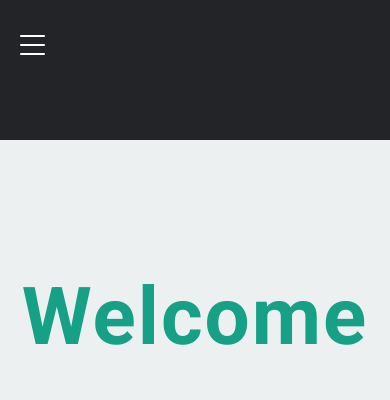
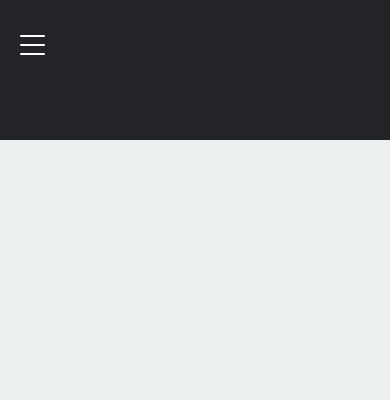
Before and after one commit to Egoist66/Farid-Mahmudov.github.io, a PHP site: page / in a window 390 px wide. Shown: the top 400 px of the page. Run offline with PHP 8.4, Linux system fonts and the light colour scheme; some web fonts are replaced.

Commit message:
11commit

```diff
--- a/index.html
+++ b/index.html
@@ -57,16 +57,6 @@
 
                         <ul class="navigation__list  navigation-list  accordeon">
                             <!--Навигация-->
-
-
-
-                            <div class="navigation__logo navigation__list-logo  ">
-
-                                <p>Welcome</p>
-                                <!--LOGO-->
-
-                            </div>
-
 
 
                             <li class="navigation__list-items navigation__list-anotherSublist ">
@@ -157,27 +147,6 @@
 
 
 
-        <div class="wrapper">
-
-
-            <div class="first__sectionbox">
-
-                <p class="first__sectionbox-pagetitle">Welcome</p>
-
-            </div>
-
-
-
-
-
-
-
-
-        </div>
-
-
-
-
     </section>
 
     <section class="footer__section">
--- a/src/style/style.css
+++ b/src/style/style.css
@@ -85,20 +85,11 @@ footer { background-color: #232428; }
   .footer__navigation { display: -webkit-box; display: -ms-flexbox; display: flex; -webkit-box-orient: vertical; -webkit-box-direction: normal; -ms-flex-direction: column; flex-direction: column; }
   .footer__navigation-list { margin-top: 25px; }
   .footer__navigation-number { margin-top: 15px; } }
-@media (max-width: 435px) { .first__sectionbox { display: -webkit-box; display: -ms-flexbox; display: flex; -webkit-box-pack: center; -ms-flex-pack: center; justify-content: center; -webkit-box-align: center; -ms-flex-align: center; align-items: center; padding-top: 50px; -webkit-box-sizing: border-box; box-sizing: border-box; }
-  .first__sectionbox-pagetitle { font-size: 4rem; letter-spacing: 2px; color: #16A085; -webkit-transition: all 0.5s ease-in-out; transition: all 0.5s ease-in-out; }
-  .first__sectionbox-pagetitle:hover { color: white; -webkit-transition: all 0.5s ease-in-out; transition: all 0.5s ease-in-out; }
-  .footer__navigation-list { display: -webkit-box; display: -ms-flexbox; display: flex; -webkit-box-orient: vertical; -webkit-box-direction: normal; -ms-flex-direction: column; flex-direction: column; margin-top: 20px; }
+@media (max-width: 435px) { .footer__navigation-list { display: -webkit-box; display: -ms-flexbox; display: flex; padding: 0px 10px; margin-top: 20px; }
   .footer__navigation-list-items { margin: 10px 0; }
   .footer__navigation-number { margin-top: 10px; } }
-@media (max-width: 1426px) { .first__sectionbox { display: -webkit-box; display: -ms-flexbox; display: flex; -webkit-box-pack: center; -ms-flex-pack: center; justify-content: center; -webkit-box-align: center; -ms-flex-align: center; align-items: center; padding-top: 300px; -webkit-box-sizing: border-box; box-sizing: border-box; }
-  .first__sectionbox-pagetitle { font-size: 4rem; letter-spacing: 2px; color: #16A085; -webkit-transition: all 0.5s ease-in-out; transition: all 0.5s ease-in-out; }
-  .first__sectionbox-pagetitle:hover { color: #232428; -webkit-transition: all 0.5s ease-in-out; transition: all 0.5s ease-in-out; } }
 @media (max-width: 1202px) { .footer__navigation { padding: 50px 15px; }
   .footer__navigation-items { margin: 0px 18px; } }
-@media (max-width: 1010px) { .first__sectionbox { display: -webkit-box; display: -ms-flexbox; display: flex; -webkit-box-pack: center; -ms-flex-pack: center; justify-content: center; -webkit-box-align: center; -ms-flex-align: center; align-items: center; padding-top: 130px; -webkit-box-sizing: border-box; box-sizing: border-box; }
-  .first__sectionbox-pagetitle { font-size: 4rem; letter-spacing: 2px; color: #16A085; -webkit-transition: all 0.5s ease-in-out; transition: all 0.5s ease-in-out; }
-  .first__sectionbox-pagetitle:hover { color: #232428; -webkit-transition: all 0.5s ease-in-out; transition: all 0.5s ease-in-out; } }
 @media (max-width: 638px) { .navigation__logo { display: none; }
   .navigation__list { display: none; border-radius: 0px; }
   #menu__wrapper { overflow: hidden; width: 100%; margin-left: -50px; display: block; position: relative; }
--- a/src/style/style.scss
+++ b/src/style/style.scss
@@ -456,32 +456,11 @@ footer {
 
 @media(max-width:435px) {
 
-    .first__sectionbox {
-        display: flex;
-        justify-content: center;
-        align-items: center;
-        padding-top: 50px;
-        box-sizing: border-box;
 
-        &-pagetitle {
-            font-size: 4rem;
-            letter-spacing: 2px;
-            color: #16A085;
-            transition: all 0.5s ease-in-out;
-
-            &:hover {
-                color: white;
-                transition: all 0.5s ease-in-out;
-            }
-        }
-
-
-
-    }
 
     .footer__navigation-list {
         display: flex;
-        flex-direction: column;
+        padding: 0px 10px;
         margin-top: 20px;
 
         &-items {
@@ -497,34 +476,6 @@ footer {
 
 }
 
-@media(max-width:1426px) {
-
-
-    .first__sectionbox {
-        display: flex;
-        justify-content: center;
-        align-items: center;
-        padding-top: 300px;
-
-        box-sizing: border-box;
-
-        &-pagetitle {
-            font-size: 4rem;
-            letter-spacing: 2px;
-            color: #16A085;
-            transition: all 0.5s ease-in-out;
-
-
-            &:hover {
-                color: #232428;
-                transition: all 0.5s ease-in-out;
-            }
-        }
-
-
-
-    }
-}
 
 @media(max-width:1202px) {
 
@@ -537,35 +488,6 @@ footer {
     }
 }
 
-@media(max-width:1010px) {
-
-
-    .first__sectionbox {
-        display: flex;
-        justify-content: center;
-        align-items: center;
-        padding-top: 130px;
-
-        box-sizing: border-box;
-
-        &-pagetitle {
-            font-size: 4rem;
-            letter-spacing: 2px;
-            color: #16A085;
-            transition: all 0.5s ease-in-out;
-
-
-
-            &:hover {
-                color: #232428;
-                transition: all 0.5s ease-in-out;
-            }
-        }
-
-
-
-    }
-}
 
 @media(max-width:638px) {
     // .navigation__list {
```
